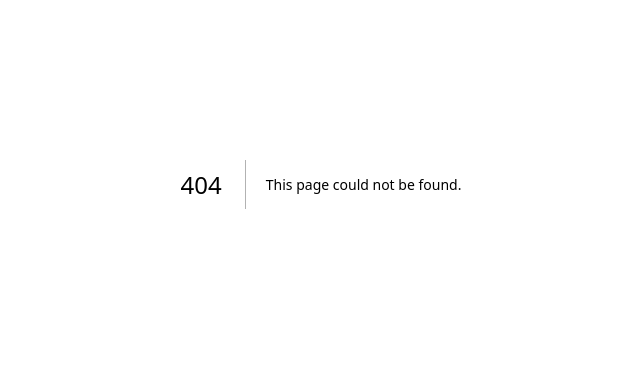
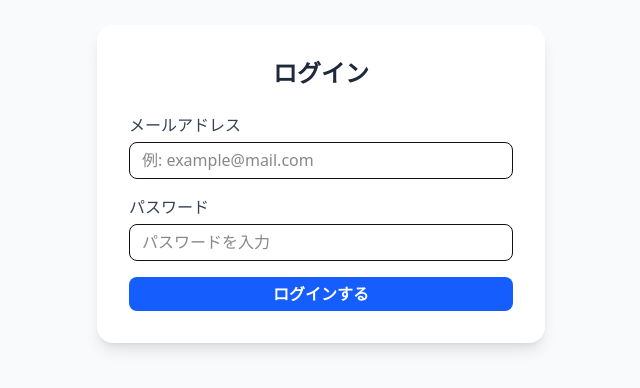
Before and after one commit to team-baba-nasi/production, a Next.js app: page /auth/login in a window 1280 px wide. Before the commit this address had no page. Shown: the part 216-604 px from the top of the page, without its empty margins (319-959 px from the left). Built offline with nearby package versions, Linux system fonts and the light colour scheme; no server answers.

Commit message:
#10 update:loginをreact-query仕様に修正

```diff
--- /dev/null
+++ b/src/app/auth/login/page.tsx
@@ -0,0 +1,80 @@
+"use client";
+
+import { useState } from "react";
+import { useLogin } from "@/features/auth/hooks/useLogin";
+
+export default function LoginPage() {
+    const [form, setForm] = useState({
+        email: "",
+        password: "",
+    });
+
+    const { mutate, isPending, isError, error } = useLogin();
+
+    const handleChange = (e: React.ChangeEvent<HTMLInputElement>) => {
+        setForm({ ...form, [e.target.name]: e.target.value });
+    };
+
+    const handleSubmit = (e: React.FormEvent) => {
+        e.preventDefault();
+        mutate(form);
+    };
+
+    return (
+        <div className="min-h-screen flex items-center justify-center bg-gray-50 p-6">
+            <div className="bg-white shadow-lg rounded-2xl p-8 w-full max-w-md">
+                <h1 className="text-2xl font-bold mb-6 text-center text-gray-800">ログイン</h1>
+
+                <form onSubmit={handleSubmit} className="space-y-4">
+                    {/* メールアドレス */}
+                    <div>
+                        <label className="block text-gray-700 mb-1">メールアドレス</label>
+                        <input
+                            type="email"
+                            name="email"
+                            value={form.email}
+                            onChange={handleChange}
+                            required
+                            className="w-full border rounded-lg px-3 py-2 focus:outline-none focus:ring focus:ring-blue-300"
+                            placeholder="例: example@mail.com"
+                        />
+                    </div>
+
+                    {/* パスワード */}
+                    <div>
+                        <label className="block text-gray-700 mb-1">パスワード</label>
+                        <input
+                            type="password"
+                            name="password"
+                            value={form.password}
+                            onChange={handleChange}
+                            required
+                            className="w-full border rounded-lg px-3 py-2 focus:outline-none focus:ring focus:ring-blue-300"
+                            placeholder="パスワードを入力"
+                        />
+                    </div>
+
+                    {/* エラーメッセージ */}
+                    {isError && error?.response?.data && (
+                        <div className="text-red-600 text-sm space-y-1">
+                            <p>{error.response.data.error}</p>
+                        </div>
+                    )}
+
+                    {/* 送信ボタン */}
+                    <button
+                        type="submit"
+                        disabled={isPending}
+                        className={`w-full py-2 rounded-lg text-white font-semibold ${
+                            isPending
+                                ? "bg-gray-400 cursor-not-allowed"
+                                : "bg-blue-600 hover:bg-blue-700 transition"
+                        }`}
+                    >
+                        {isPending ? "ログイン中..." : "ログインする"}
+                    </button>
+                </form>
+            </div>
+        </div>
+    );
+}
--- /dev/null
+++ b/src/features/auth/hooks/useLogin.ts
@@ -0,0 +1,26 @@
+import { useMutation } from "@tanstack/react-query";
+import axios from "@/lib/axios";
+import { AxiosError } from "axios";
+
+export type LoginForm = {
+    email: string;
+    password: string;
+};
+
+export type LoginResponse = {
+    message: string;
+    user: { id: string; username: string; email: string };
+};
+
+export type LoginError = {
+    error: string;
+};
+
+export function useLogin() {
+    return useMutation<LoginResponse, AxiosError<LoginError>, LoginForm>({
+        mutationFn: async (form) => {
+            const res = await axios.post<LoginResponse>("/auth/login", form);
+            return res.data;
+        },
+    });
+}
```
